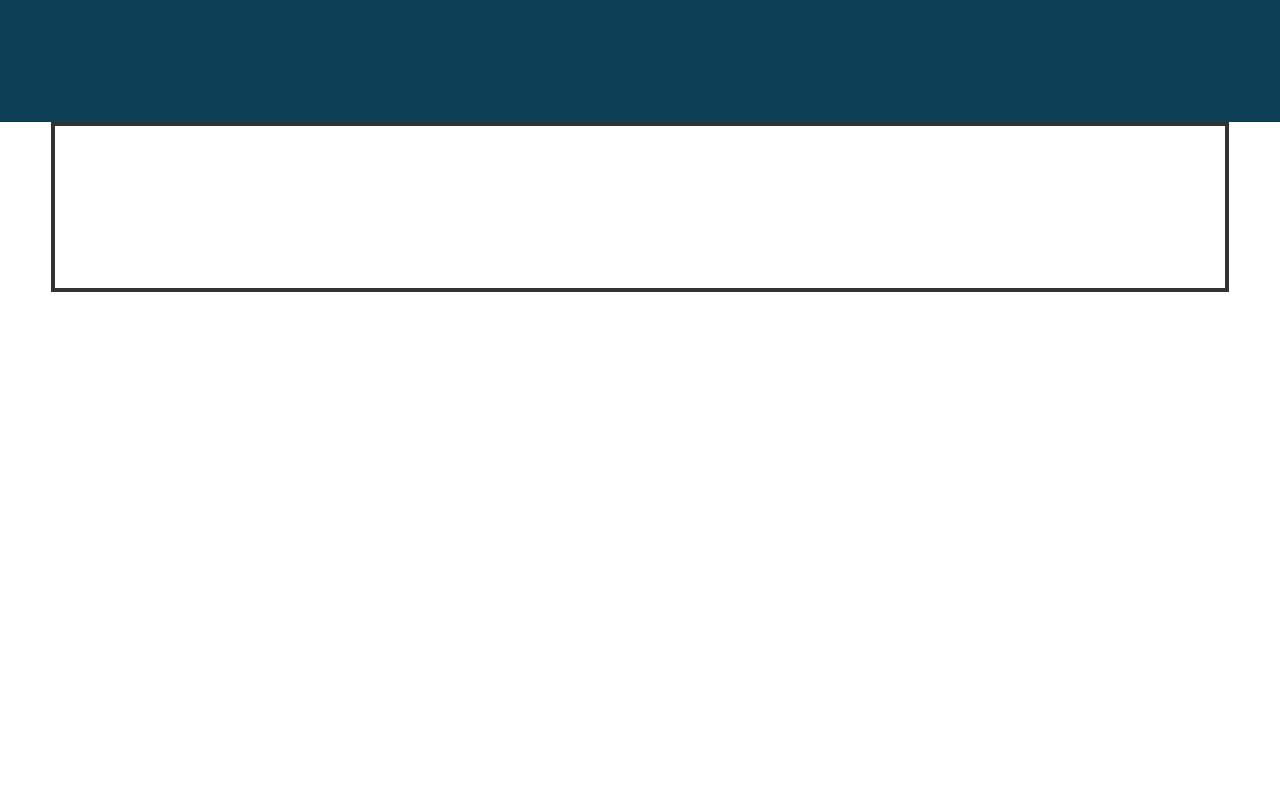
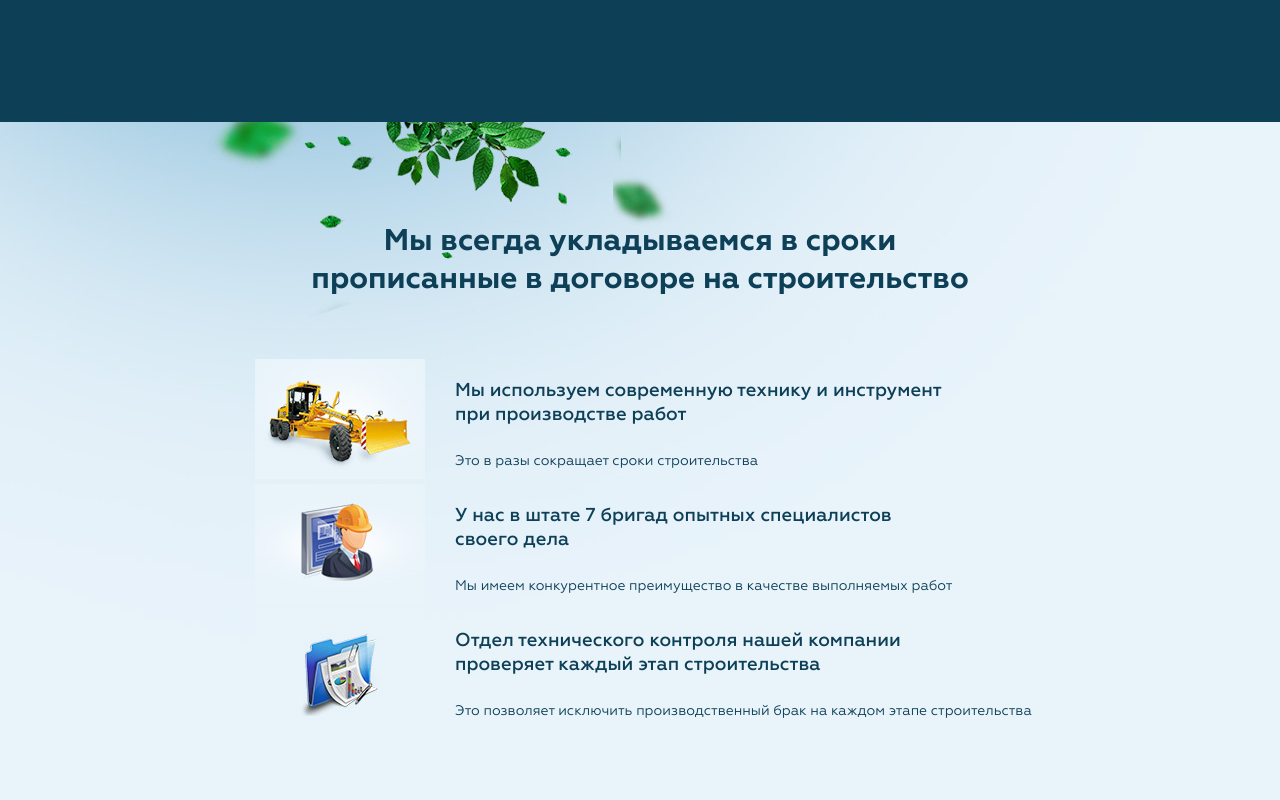
Before and after one commit to MilshynVitalii/naveka, a plain HTML site: page index.html in a window 1280 px wide. Shown: the part 4740-5540 px from the top of the page. Before the commit the page ends 5032 px from the top, so only its background shows below. Drawn offline with Linux system fonts and the light colour scheme.

Commit message:
advantages-section

```diff
--- a/index.html
+++ b/index.html
@@ -214,6 +214,38 @@
 				</div>
 			</div>
 		</section>
+		<section class="advantages-section">
+			<div class="advantages">
+				<h2 class="section-header">Мы всегда укладываемся в сроки<br>прописанные в договоре на строительство</h2>
+				<div class="advantages-items module-grid module-grid--gutters">
+					<div class="module-grid__cell-4">
+						<img src="images/advantages-item-1.jpg" alt="">
+					</div>
+					<div class="module-grid__cell-8">
+						<h3>Мы используем современную технику и инструмент<br>при производстве работ</h3>
+						<p>Это в разы сокращает сроки строительства</p>
+					</div>
+				</div>
+				<div class="advantages-items module-grid module-grid--gutters">
+					<div class="module-grid__cell-4">
+						<img src="images/advantages-item-2.jpg" alt="">
+					</div>
+					<div class="module-grid__cell-8">
+						<h3>У нас в штате 7 бригад опытных специалистов<br>своего дела</h3>
+						<p>Мы имеем конкурентное преимущество в качестве выполняемых работ</p>
+					</div>
+				</div>
+				<div class="advantages-items module-grid module-grid--gutters">
+					<div class="module-grid__cell-4">
+						<img src="images/advantages-item-3.jpg" alt="">
+					</div>
+					<div class="module-grid__cell-8">
+						<h3>Отдел технического контроля нашей компании<br>проверяет каждый этап строительства</h3>
+						<p>Это позволяет исключить производственный брак на каждом этапе строительства</p>
+					</div>
+				</div>
+			</div>
+		</section>
 	</main>
 	<footer class="footer module-grid module-grid--gutters">
 		<div class="footer-logo logo module-grid__cell-5"></div>
--- a/styles/main.css
+++ b/styles/main.css
@@ -615,6 +615,35 @@ a {
 	text-decoration: underline;
 }
 
+.advantages-section {
+
+	background: url(../images/advantages-section.jpg) no-repeat;
+}
+
+.advantages {
+	border-top: 1px solid transparent;
+	width: 1170px;
+	height: 780px;
+	margin: 0 auto;
+}
+
+.advantages-items {
+	height: 125px;
+}
+
+.advantages-items img {
+	float: right;
+}
+
+.advantages-items h3 {
+	font-weight: 500;
+	margin: 20px 0 25px 0;
+}
+
+.advantages-items p {
+	font-size: 14px;
+}
+
 .footer {
 	border: 4px solid #333;
 	padding: 27px 0;
```
Also changed, not shown: images/advantages-item-1.jpg (added), images/advantages-item-2.jpg (added), images/advantages-item-3.jpg (added), images/advantages-section.jpg (added).
